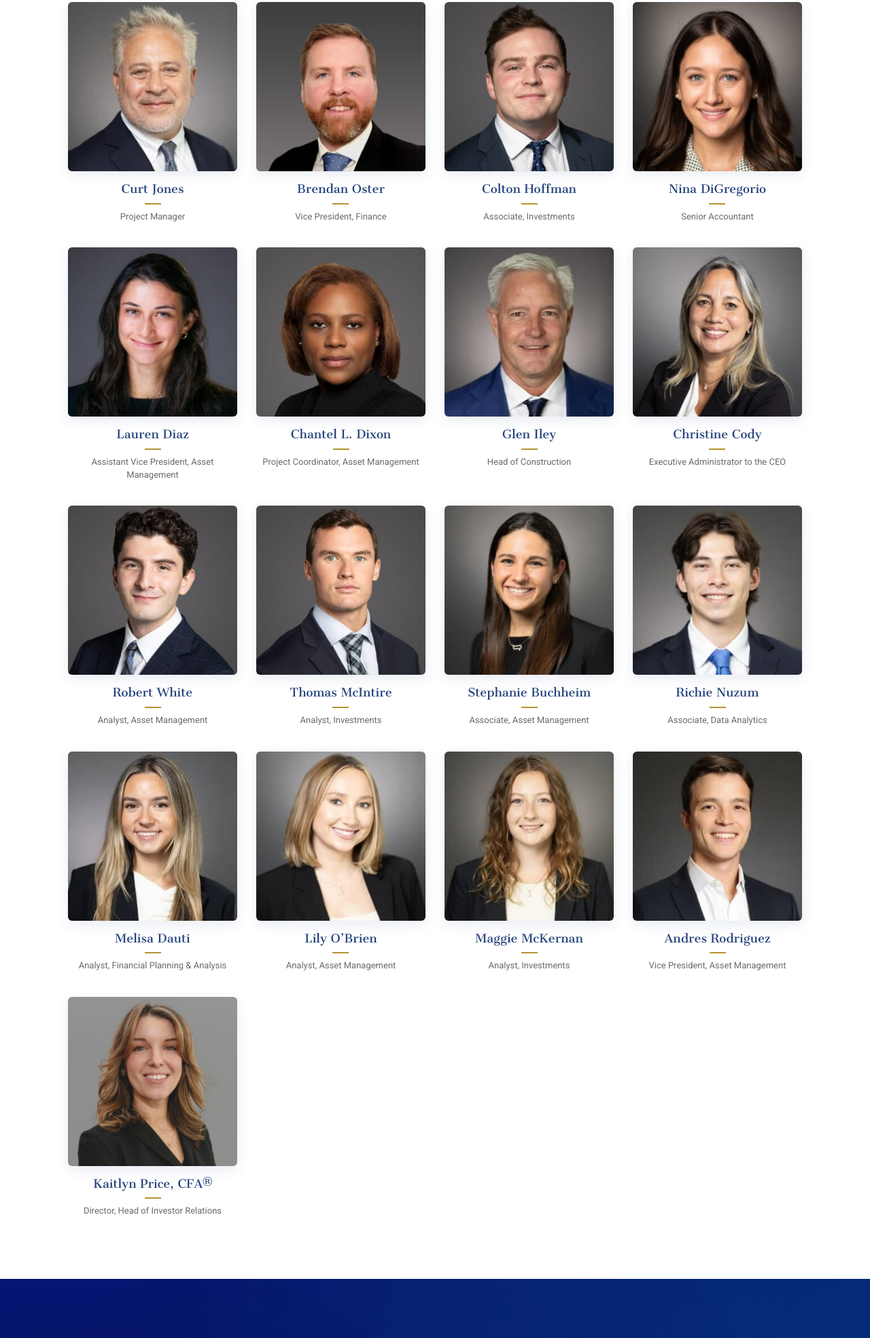
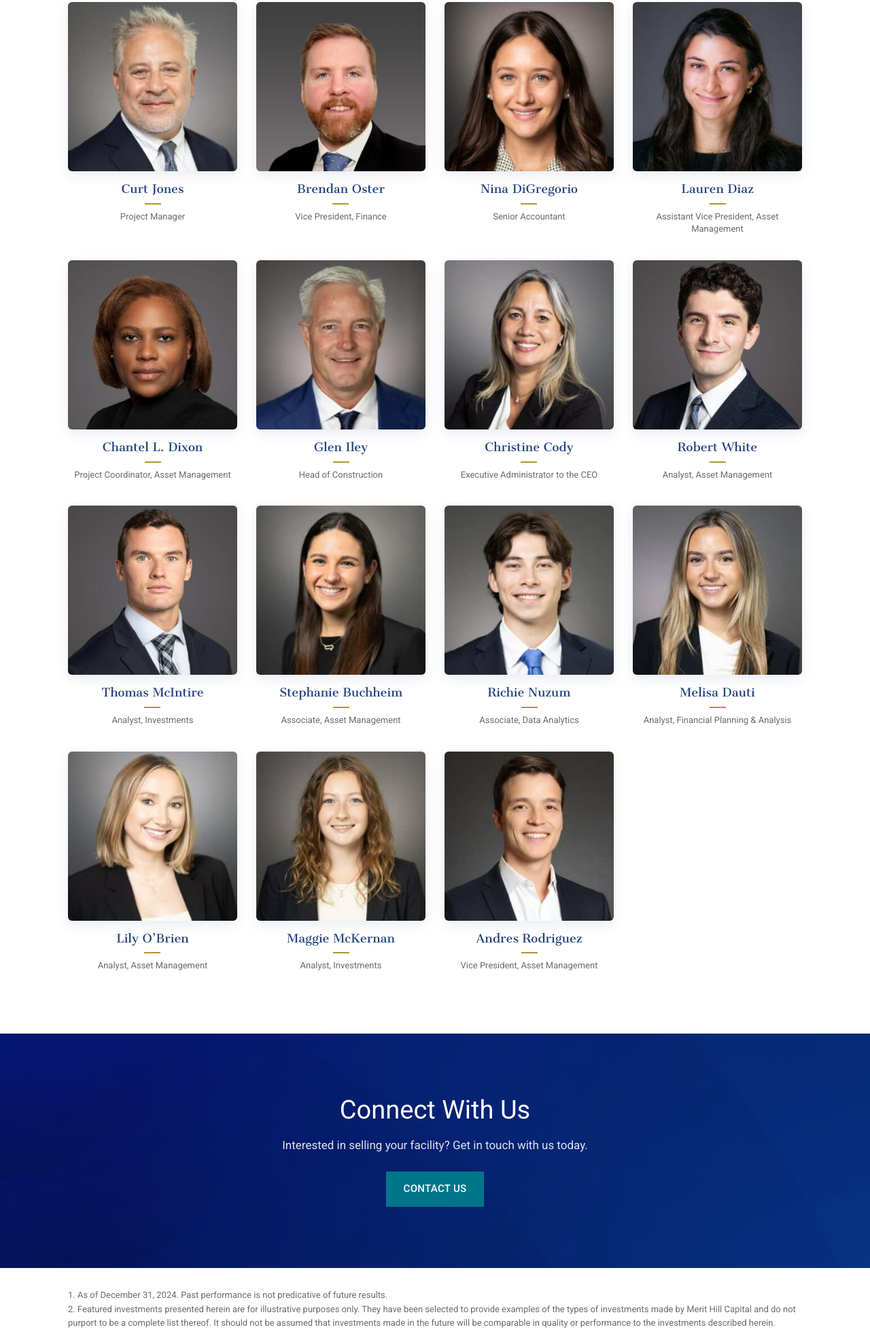
Before and after one commit to richiemhc/mhcsite, a website: page team/index.html in a window 1280 px wide. Shown: the part 3075-5044 px from the top of the page at 68% size. Drawn offline with Linux system fonts and the light colour scheme.

Commit message:
Remove Kaitlyn Price and Colton Hoffman from the team roster
Drop both entries from team-data.js (team grid + modal regenerate from it) and
delete their now-unused photos. Roster 33 -> 31.

Claude-Session: https://claude.ai/code/session_012X7rAwAfDVCArytoBJ6rMA

```diff
--- a/assets/js/team-data.js
+++ b/assets/js/team-data.js
@@ -179,16 +179,6 @@ window.mhcTeamData = {
     "photo": "../assets/img/team/BrendanOster-1.jpg",
     "thumb": "../assets/img/team/BrendanOster-1-300x300.jpg"
   },
-  "1601": {
-    "name": "Colton Hoffman",
-    "title": "Associate, Investments",
-    "phone": "",
-    "email": "",
-    "linkedin": "",
-    "bio": "<p>Mr. Colton Hoffman serves as an Associate, Investments for Merit Hill Capital where he assists in the evaluation and underwriting of new self-storage investments.</p>\n<p>Prior to joining Merit Hill Capital in 2023, Colton was a Summer Analyst at Bridge Investment Group where he assisted in the acquisition, asset management, and disposition of assets for the multifamily team.</p>\n<p>Colton graduated Cum Laude in 2023 with a B.S. in Business Enterprise Management from The Wake Forest University School of Business and a minor in Entrepreneurship.</p>\n",
-    "photo": "../assets/img/team/Colton-Hoffman-1.jpg",
-    "thumb": "../assets/img/team/Colton-Hoffman-1-300x300.jpg"
-  },
   "1617": {
     "name": "Nina DiGregorio",
     "title": "Senior Accountant",
@@ -318,15 +308,5 @@ window.mhcTeamData = {
     "bio": "<p>Mr. Andres Rodriguez serves as Vice President of Asset Management at Merit Hill where he assists in the oversight of the day-to-day activities and operations at the 396 properties currently under ownership.  Additionally, he assists in identifying and executing value-add capital expenditure projects as well as expansion opportunities across the portfolio.</p>\n<p>Before joining Merit Hill, Andres served as the Director of Asset Management for Madison Capital Group, where he was responsible for managing the Go Store It Self Storage portfolio which consisted of 200 self-storage assets located across the country – representing $1.8 billion in asset value. Prior to Madison Capital Group Andres held roles with Nuveen Real Estate and CBRE.</p>\n<p>Andres graduated from Wesleyan University with a B.A. in Economics and earned a Master’s in Real Estate Finance from Georgetown University.</p>\n<p>&nbsp;</p>\n",
     "photo": "../assets/img/team/Andres-Rodriguez.jpg",
     "thumb": "../assets/img/team/Andres-Rodriguez-300x300.jpg"
-  },
-  "2311": {
-    "name": "Kaitlyn Price, CFA®",
-    "title": "Director, Head of Investor Relations",
-    "phone": "347-897-9390",
-    "email": "kaitlyn@merithillcapital.com",
-    "linkedin": "https://www.linkedin.com/in/kaitlyn-price-cfa-338b508/",
-    "bio": "<p><em><strong>Ms. Kaitlyn Price</strong> serves as Director, Head of Investor Relations at Merit Hill where she leads the firm’s investor communications and engagement across fundraising and ongoing partnership management. She brings over fifteen years of industry experience, cultivating and managing relationships with institutional investors, family offices, and high net worth individuals.</em></p>\n<p><em>Before joining Merit Hill, Kaitlyn spent 10 years at Zimmer Partners, an energy and infrastructure focused asset manager, as Director of Investor Relations overseeing client relationships for more than 150 investors. Prior to Zimmer Partners, Kaitlyn supported investor relations and marketing at Blue Harbour Group and began her career at Bain Capital Credit.</em></p>\n<p><em>Kaitlyn graduated magna cum laude from Northeastern University with a B.S. in Finance and holds the Chartered Financial Analyst designation.</em></p>\n",
-    "photo": "../assets/img/team/Kaitlyn-Price-headshot-021826.jpg",
-    "thumb": "../assets/img/team/Kaitlyn-Price-headshot-021826-300x300.jpg"
   }
 };
--- a/team/index.html
+++ b/team/index.html
@@ -204,11 +204,6 @@
           <span class="team-card__name">Brendan Oster</span>
           <span class="team-card__title">Vice President, Finance</span>
         </button>
-        <button class="team-card reveal" data-member="1601">
-          <img class="team-card__photo" src="../assets/img/team/Colton-Hoffman-1-300x300.jpg" alt="Colton Hoffman" loading="lazy" width="220" height="220">
-          <span class="team-card__name">Colton Hoffman</span>
-          <span class="team-card__title">Associate, Investments</span>
-        </button>
         <button class="team-card reveal" data-member="1617">
           <img class="team-card__photo" src="../assets/img/team/Nina-DiGregorio-scaled-e1696873524348-1-300x300.jpg" alt="Nina DiGregorio" loading="lazy" width="220" height="220">
           <span class="team-card__name">Nina DiGregorio</span>
@@ -273,11 +268,6 @@
           <img class="team-card__photo" src="../assets/img/team/Andres-Rodriguez-300x300.jpg" alt="Andres Rodriguez" loading="lazy" width="220" height="220">
           <span class="team-card__name">Andres Rodriguez</span>
           <span class="team-card__title">Vice President, Asset Management </span>
-        </button>
-        <button class="team-card reveal" data-member="2311">
-          <img class="team-card__photo" src="../assets/img/team/Kaitlyn-Price-headshot-021826-300x300.jpg" alt="Kaitlyn Price, CFA®" loading="lazy" width="220" height="220">
-          <span class="team-card__name">Kaitlyn Price, CFA®</span>
-          <span class="team-card__title">Director, Head of Investor Relations</span>
         </button>
         </div>
       </div>
```
Also changed, not shown: assets/img/team/Colton-Hoffman-1-300x300.jpg (deleted), assets/img/team/Colton-Hoffman-1.jpg (deleted), assets/img/team/Kaitlyn-Price-headshot-021826-300x300.jpg (deleted), assets/img/team/Kaitlyn-Price-headshot-021826.jpg (deleted).
